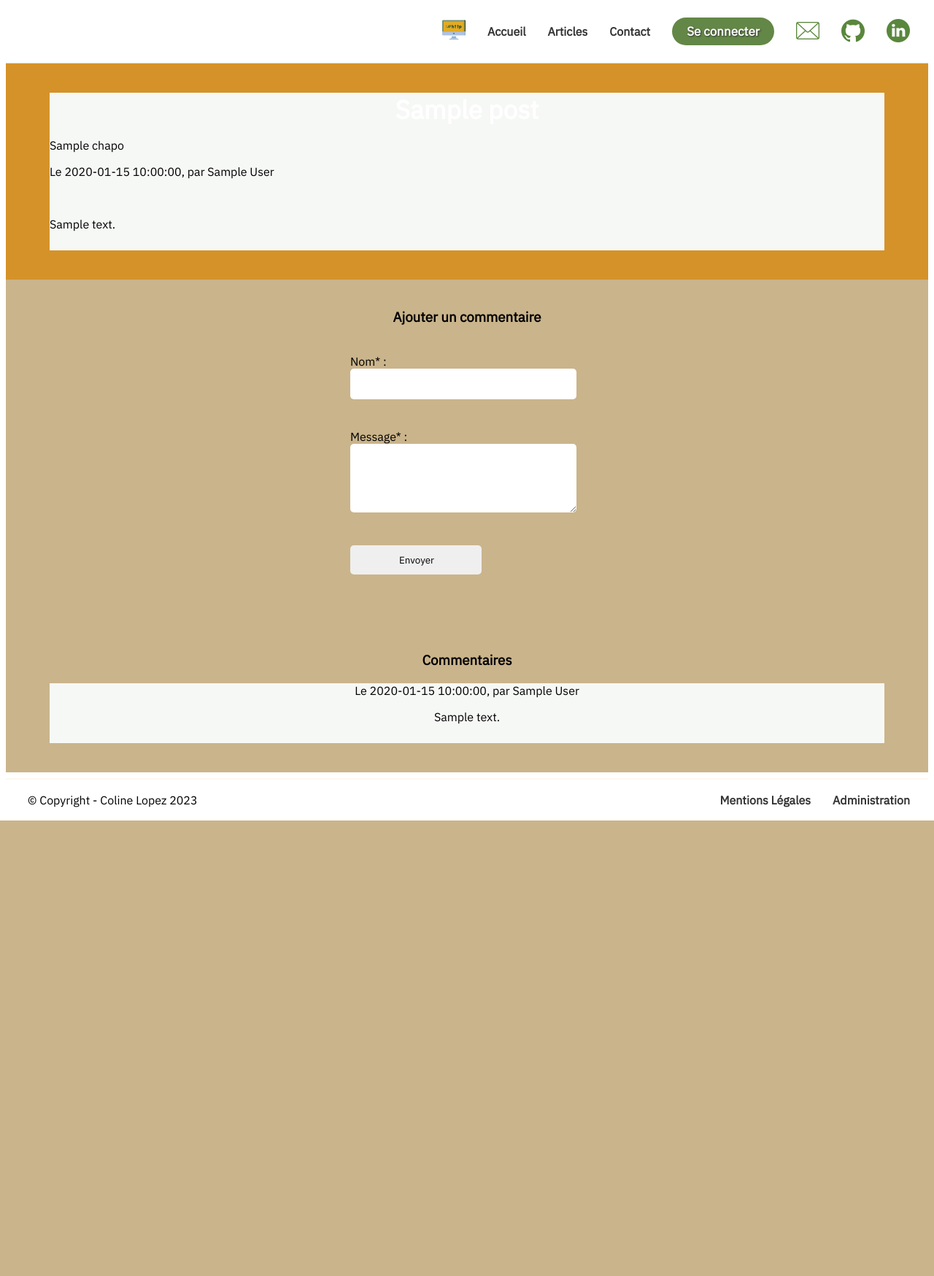
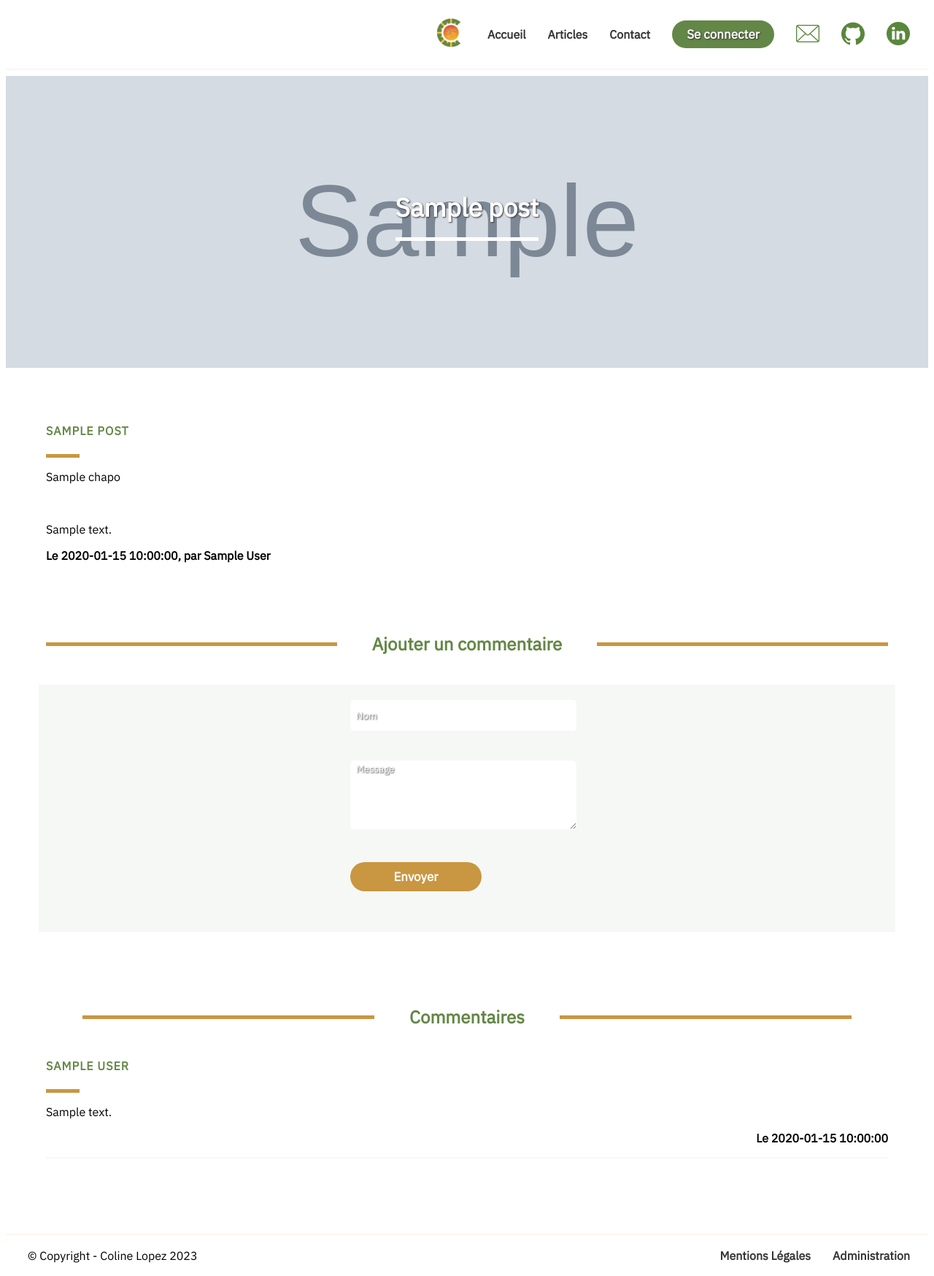
Before and after one commit to ColineLopez/OpenClassrooms_Project_5_MyWebsite, a PHP site: template templates/article.php in a window 1280 px wide. Shown: the whole page at 73% size. Before the commit the page ends 1124 px from the top, so only its background shows below. Run offline with PHP 8.4, Linux system fonts and the light colour scheme; the template is opened without the code that fills it: most values are stand-ins (such as "Sample title", 1, 10 or a date in 2020); grey boxes marked "Sample" are stand-in pictures.

Commit message:
CSS work

```diff
--- a/style/style.css
+++ b/style/style.css
@@ -5,7 +5,7 @@ a {
 nav{
   margin:0;
   padding:0;
-  border-bottom: 1px solid #d9d9d9;
+/*  border-bottom: 1px solid #d9d9d9;*/
 }
 
 nav ul{
@@ -63,21 +63,17 @@ nav a:hover, footer a:hover{
   background-color:#C99642;
 }
 
-
-footer{
-/*  position:absolute;*/
-/*  bottom:0;*/
-/*  width:100%;*/
-}
-
 #logo{
   display:flex;
   justify-content: start;
 }
 
+.header-logosize{
+  width:40px;
+  height:40px;
+}
 
 #index-banniere{
-/*  margin:0;*/
   padding:0;
   height: 400px;
   background-image: url(../images/colorado.jpeg);
@@ -181,7 +177,6 @@ form button{
   font-weight: 600;
 }
 
-
 .nom_prenom{
   width:140px;
 }
@@ -231,7 +226,6 @@ section{
   cursor:pointer;
 }
 
-
 .github{
   border-radius: 0px;
   width:32px;
@@ -262,14 +256,12 @@ section{
   cursor:pointer;
 }
 
-
 .green{
   color:#638746;
 }
 
 h2{
   text-align:center;
-
 }
 
 .uppercase{
@@ -277,11 +269,9 @@ h2{
   letter-spacing: 1px;
 }
 
-
 .lined{
   padding:0px 48px;
 }
-
 
 .grid-three{
   display: flex;
@@ -298,7 +288,6 @@ hr{
   background-color:#C99642;
 }
 
-
 .big-white{
   color:#FFFFFF;
   background-color: #FFFFFF;
@@ -310,6 +299,13 @@ hr{
   border-width:0;
   color:#FDF7EF;
   background-color:#FDF7EF;
+}
+
+.small-gray{
+  height:2px;
+  border-width:0;
+  color:#FDF7EF;
+  background-color:#F6F8F5;
 }
 
 .short{
@@ -363,3 +359,26 @@ hr{
 .art-img{
   width:350px;
 }
+
+.fit-picture{
+  max-width:100%;
+/*  height:500px;*/
+background-size:cover;
+}
+
+.article-banniere{
+  padding:0;
+  height: 400px;
+}
+
+.center{
+  text-align: center;
+}
+
+.align-right{
+  text-align: right;
+}
+
+.underline{
+  text-decoration: underline;
+}
--- a/templates/article.php
+++ b/templates/article.php
@@ -8,54 +8,77 @@ if (isset($_SESSION['admin'])) {
 <?php
 }
 ?>
-<div class="corps1">
-	<div class="news">
-		<h1><?php echo htmlspecialchars($post->title); ?></h1>
+<div class='article-banniere' style='background: url(<?php echo $post->image;?>);background-size: cover;background-position: center;'>
+	<section>
+        <h1 class='white-shadow'><?php echo htmlspecialchars($post->title); ?><hr class='big-white'></h1>
+    </section>
+</div>
+<div class="corps corps-white margin-content">
+	<h4 class='uppercase green'>
+	<?php
+	echo htmlspecialchars($post->title);
+	?>
+	</h4>
+    <hr class='short'>
     <p>
 		<?php echo htmlspecialchars($post->chapo); ?>
 	</p>
-		<p>
-			<?php echo "Le " . htmlspecialchars($post->creationDate) . ", par " . htmlspecialchars($post->author); ?>
-		</p>
-		<img>
+	<br>
 	<p>
 		<?php echo htmlspecialchars($post->content); ?>
 	</p>
+	<p class="bold">
+		<?php echo "Le " . htmlspecialchars($post->creationDate) . ", par " . htmlspecialchars($post->author); ?>
+	</p>
+</div>
+<div class="corps corps-white">
+	<div class='grid-three'>
+		<hr style='margin-left:50px'>
+    	<h2 class='lined green'>Ajouter un commentaire</h2>
+    	<hr style='margin-right:50px'>
+	</div>
 
-	</div>
-</div>
-<div class="corps2">
-	<h3>Ajouter un commentaire</h3>
+	<div class=news>
 		<form action="index.php?action=addComment&postID=<?php echo htmlspecialchars($post->postID); ?>" method="POST">
 	        <p>
-        	<label for="author">Nom* :</label>
-      		<input class="contact" type="text" name="author" required autocomplete="off">
+	      		<input class="contact" type="text" name="author" placeholder="Nom" required autocomplete="off">
 	  		</p>
 	    	<p>
-      		<label for="comment">Message* :</label>
-      		<textarea class="contact" name="comment" required autocomplete="off"></textarea>
+	      		<textarea class="contact" name="comment" placeholder="Message" required autocomplete="off"></textarea>
 	 		</p>
 	 		<p>
-  			<input type="submit" value="Envoyer">
+	  			<input class="btn btn-orange center" type="submit" value="Envoyer">
 			</p>
 		</form>
 	</div>
-<div class="corps2">
-	<h3>Commentaires</h3>
+</div>
+<div class="corps corps-white margin-content">
+	<div class='grid-three'>
+		<hr style='margin-left:50px'>
+    	<h2 class='lined green'>Commentaires</h2>
+    	<hr style='margin-right:50px'>
+	</div>
 		<?php
 			foreach ($comments as $comment){
 		?>
-		<div class="news">
-			<p>
-				<?php echo "Le " . htmlspecialchars($comment->creationDate) . ", par " . htmlspecialchars($comment->author); ?>
-			</p>
+			<h4 class='uppercase green'>
+			<?php
+			echo htmlspecialchars($comment->author);
+			?>
+			</h4>
+		    <hr class='short'>
 		    <p>
 				<?php echo htmlspecialchars($comment->content); ?>
 			</p>
-		</div>
+			<p class='align-right bold'>
+				<?php echo "Le " . htmlspecialchars($comment->creationDate); ?>
+			</p>
+			<hr class="small-gray">
+			<br>
 		<?php
 			}
 		?>
+	<br>
 </div>
 <?php $content = ob_get_clean(); ?>
 <?php require('templates/layout.php'); ?>
--- a/templates/articles.php
+++ b/templates/articles.php
@@ -12,7 +12,6 @@ if (isset($_SESSION['admin'])) {
         <h1 class='white-shadow'>Les articles<br><hr class='big-white'><br><a class='btn btn-orange' href='index.php?action=articleWriting'>Rédiger un article</a></h1>
     </section>
 </div>
-
 <div class="corps corps-white">
 	<div class='grid-three'>
         <hr style='margin-left:50px'>
--- a/templates/layout.php
+++ b/templates/layout.php
@@ -39,6 +39,7 @@
         <li><button class='github' onclick="window.open('https://github.com/ColineLopez', '_blank')"></button></li>
         <li><button class='linkedin' onclick="window.open('https://www.linkedin.com/in/coline-lopez-5250a7110/', '_blank')"></button></li>
       </ul>
+      <hr class="small-beige">
     </nav>
    	<?= $content ?>
     <footer>
```
Also changed, not shown: templates/signin.php (+17 -10 lines), templates/signup.php (+17 -15 lines), images/logo.png, templates/index.php (indentation only). Lines whose indentation alone changed are shown as unchanged.
